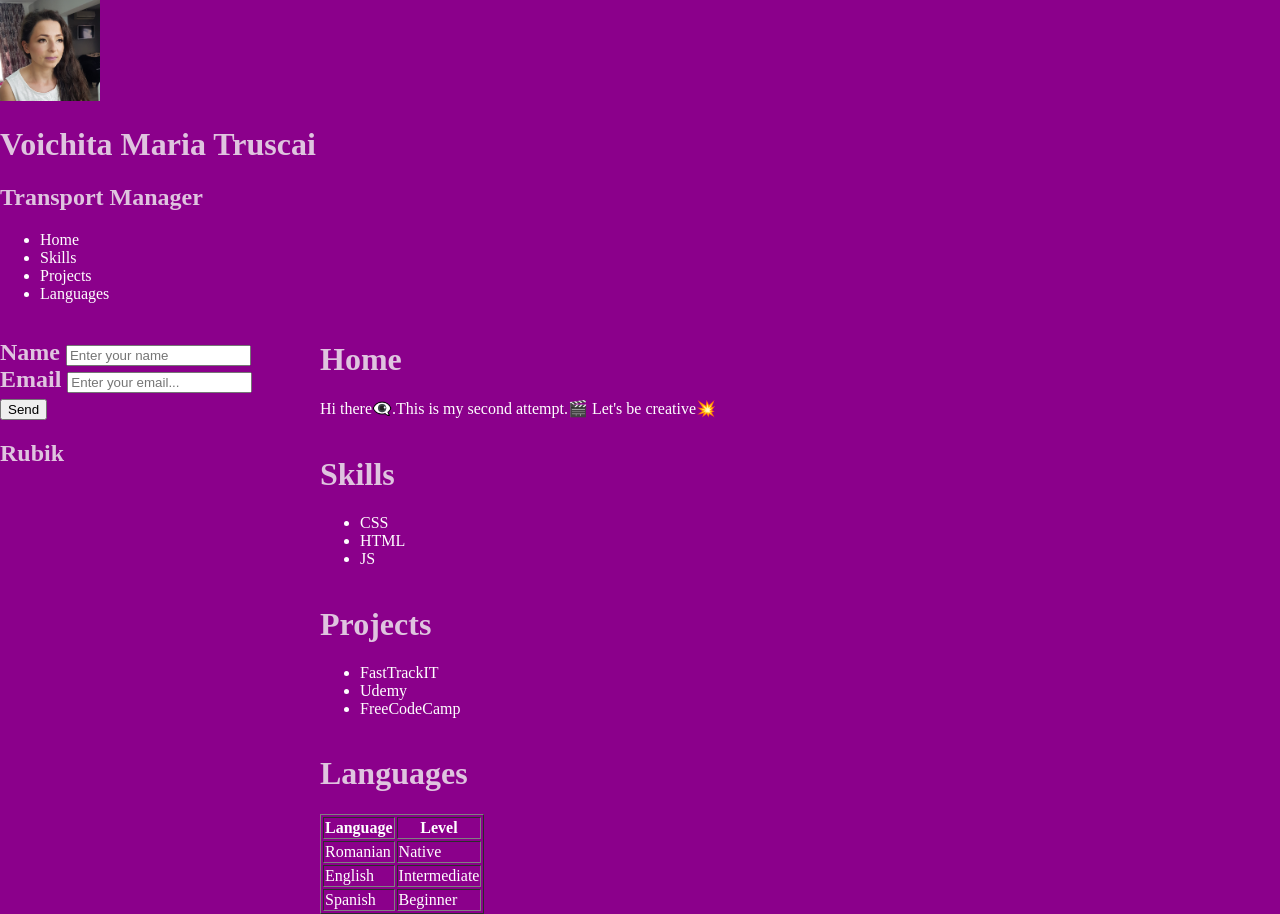
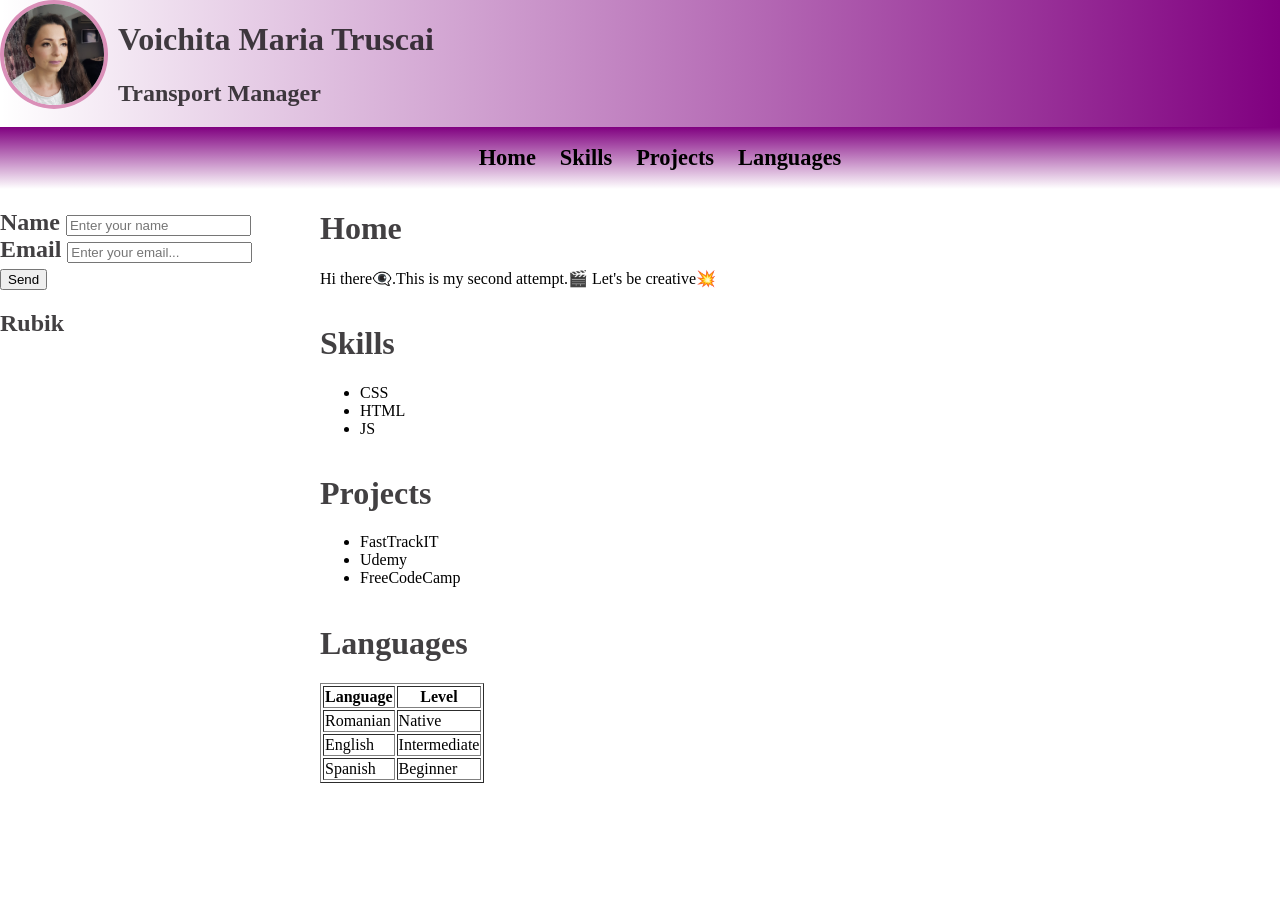
Before and after one commit to sabovoichita/01.github.io, a plain HTML site: page index.html in a window 1280 px wide. After the commit the page ends 800 px from the top, so only its background shows below. Drawn offline with Linux system fonts and the light colour scheme.

Commit message:
header design -purple background

```diff
--- a/index.html
+++ b/index.html
@@ -8,19 +8,21 @@
   </head>
   <body>
     <header>
-      <div>
-        <img src="images/selfie.jpg" alt="selfie" width="100px" />
-        <div>
+      <div id="header-wrapper">
+        <div id="header-picture">
+          <img src="images/selfie.jpg" alt="selfie" width="100px" />
+        </div>
+        <div id="header-info">
           <h1>Voichita Maria Truscai</h1>
           <h2 id="job-title">Transport Manager</h2>
         </div>
       </div>
       <div id="top-menu-bar">
         <ul>
-          <li>Home</li>
-          <li>Skills</li>
-          <li>Projects</li>
-          <li>Languages</li>
+          <li><a href="#">Home</a></li>
+          <li><a href="#">Skills</a></li>
+          <li><a href="#">Projects</a></li>
+          <li><a href="#">Languages</a></li>
         </ul>
       </div>
     </header>
--- a/style.css
+++ b/style.css
@@ -1,8 +1,8 @@
 html {
   height: 100%;
-  background-color: darkmagenta;
+  /* background-color: darkmagenta; */
   margin: 0;
-  color: white;
+  color: black;
 }
 body {
   min-height: 100%;
@@ -10,7 +10,7 @@ body {
 }
 h1,
 h2 {
-  color: rgb(223, 196, 223);
+  color: rgba(17, 15, 17, 0.795);
 }
 #content {
   display: flex;
@@ -23,3 +23,51 @@ h2 {
 #side-section {
   flex: 1;
 }
+/* ---------------------Header------------------ */
+#header-wrapper {
+  display: flex;
+  background: linear-gradient(-90deg, purple, transparent);
+}
+#header-picture img {
+  border-radius: 50%;
+  border: 4px solid rgb(218, 143, 184);
+  transition: 0.5s;
+}
+#header-picture img:hover {
+  border-radius: 75% 25px 60% 1px;
+}
+#header-info {
+  padding: 0px 10px;
+}
+
+#top-menu-bar {
+  text-align: center;
+  /* background-color: blue; */
+  margin: 0;
+  padding: 2px;
+  background: linear-gradient(-180deg, purple, transparent);
+}
+#top-menu-bar li {
+  display: inline-block;
+  padding: 0;
+  margin: 0;
+}
+
+#top-menu-bar a {
+  color: black;
+  text-decoration: none;
+  transition: 0.5s;
+  font-size: 1.4rem;
+  font-weight: bold;
+  padding: 5px 10px;
+}
+#top-menu-bar a:hover {
+  background-color: white;
+  color: purple;
+  padding: 10px;
+  border-top-left-radius: 4px;
+  border-top-right-radius: 4px;
+  border-radius: 1px;
+  border-bottom: 6px solid purple;
+  transition: 0.5sec;
+}
```
